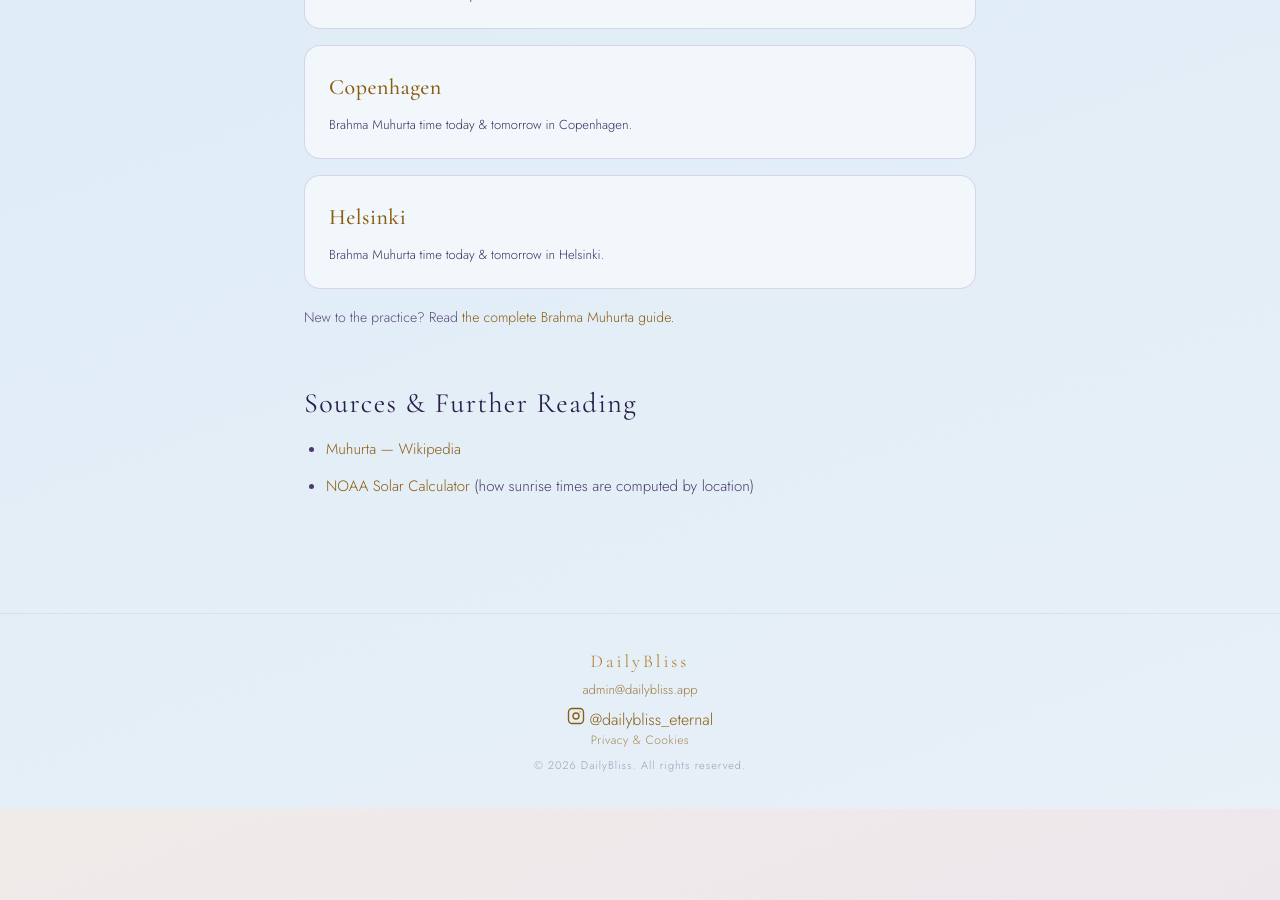
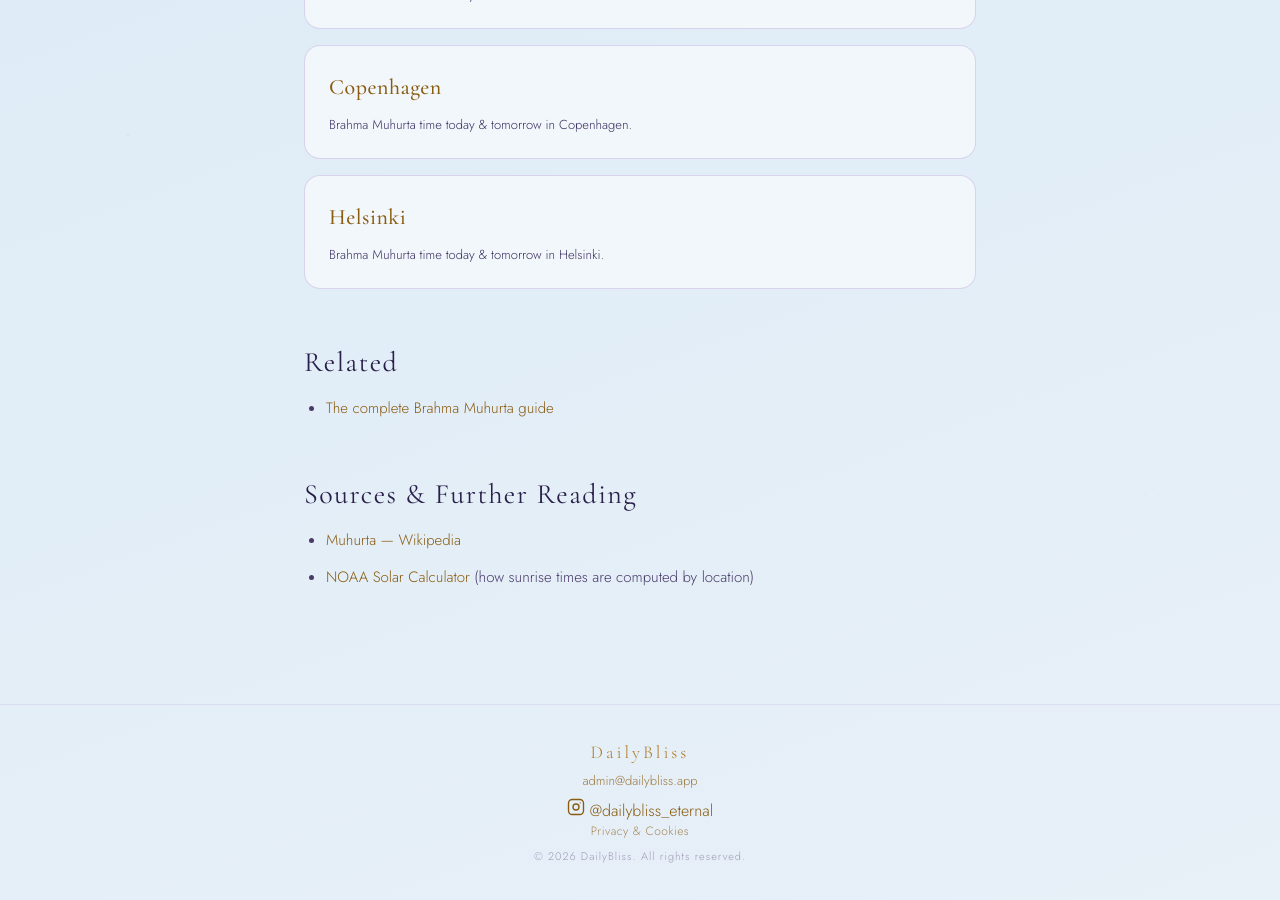
Before and after one commit to dailybliss/dailybliss.github.io, a Jekyll site: the page built from blog/brahma-muhurta-time-by-city.html, in a window 1280 px wide and 900 px high, scrolled down 4887 px. Built offline with Jekyll 4.4.1, drawn with Linux system fonts in a browser that asks for light colours; before the commit the page ends 5696 px from its top, so only the background shows below that.

Commit message:
Update brahma-muhurta-time-by-city.html

```diff
--- a/blog/brahma-muhurta-time-by-city.html
+++ b/blog/brahma-muhurta-time-by-city.html
@@ -68,9 +68,12 @@ last_modified_at: 2026-07-04
     <li><a href="{{ '/brahma-muhurta/helsinki/' | relative_url }}"><h3>Helsinki</h3><p>Brahma Muhurta time today &amp; tomorrow in Helsinki.</p></a></li>
   </ul>
 
-  <p style="font-size:14px;color:var(--subtle);">
-    New to the practice? Read <a href="{{ '/blog/brahma-muhurta-complete-guide/' | relative_url }}">the complete Brahma Muhurta guide</a>.
-  </p>
+<div style="margin-top:32px;">
+  <h2>Related</h2>
+  <ul>
+    <li><a href="{{ '/blog/brahma-muhurta-complete-guide/' | relative_url }}">The complete Brahma Muhurta guide</a></li>
+  </ul>
+</div>
 
   <div style="margin-top:32px;">
   <h2>Sources &amp; Further Reading</h2>
```
